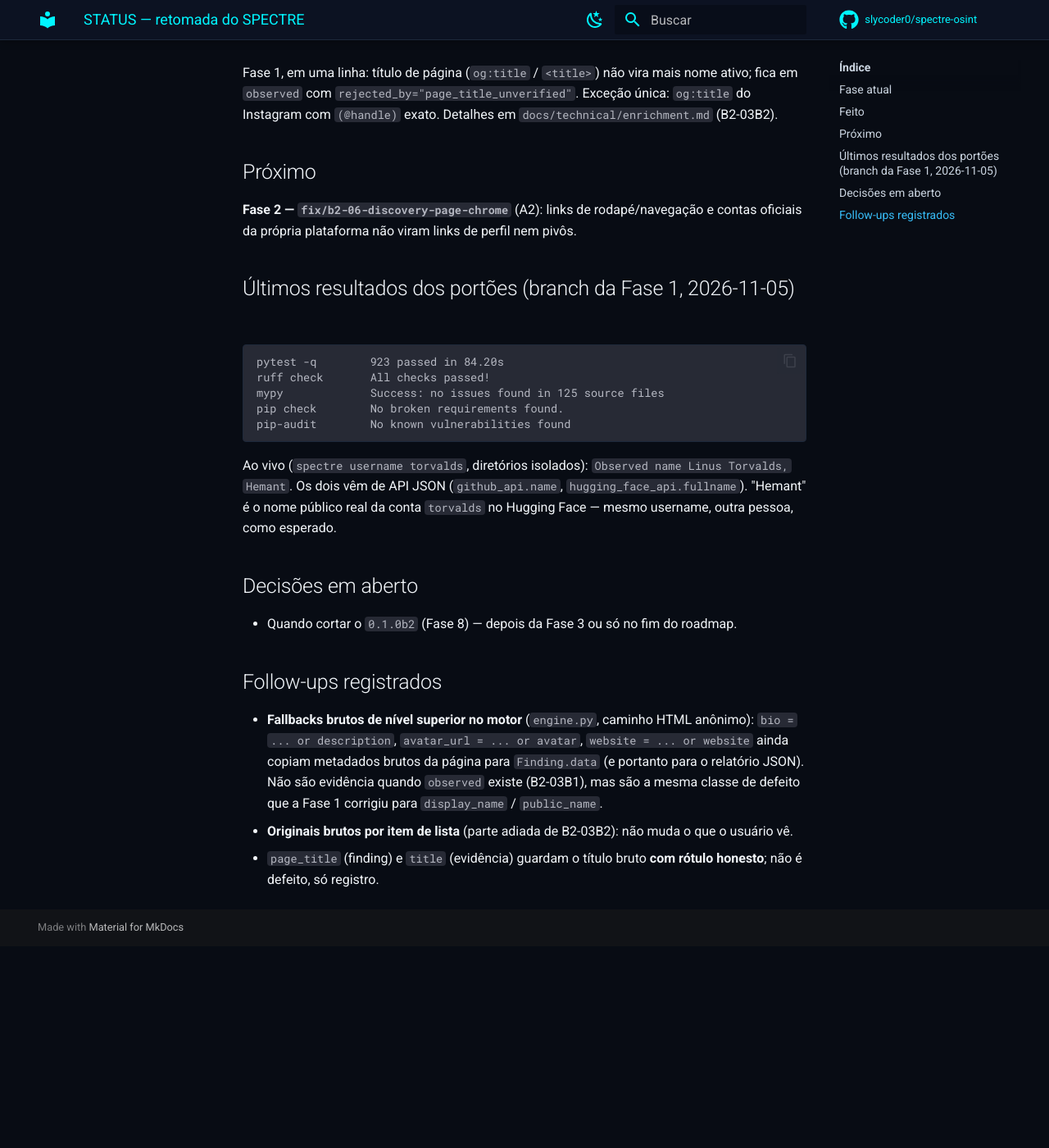
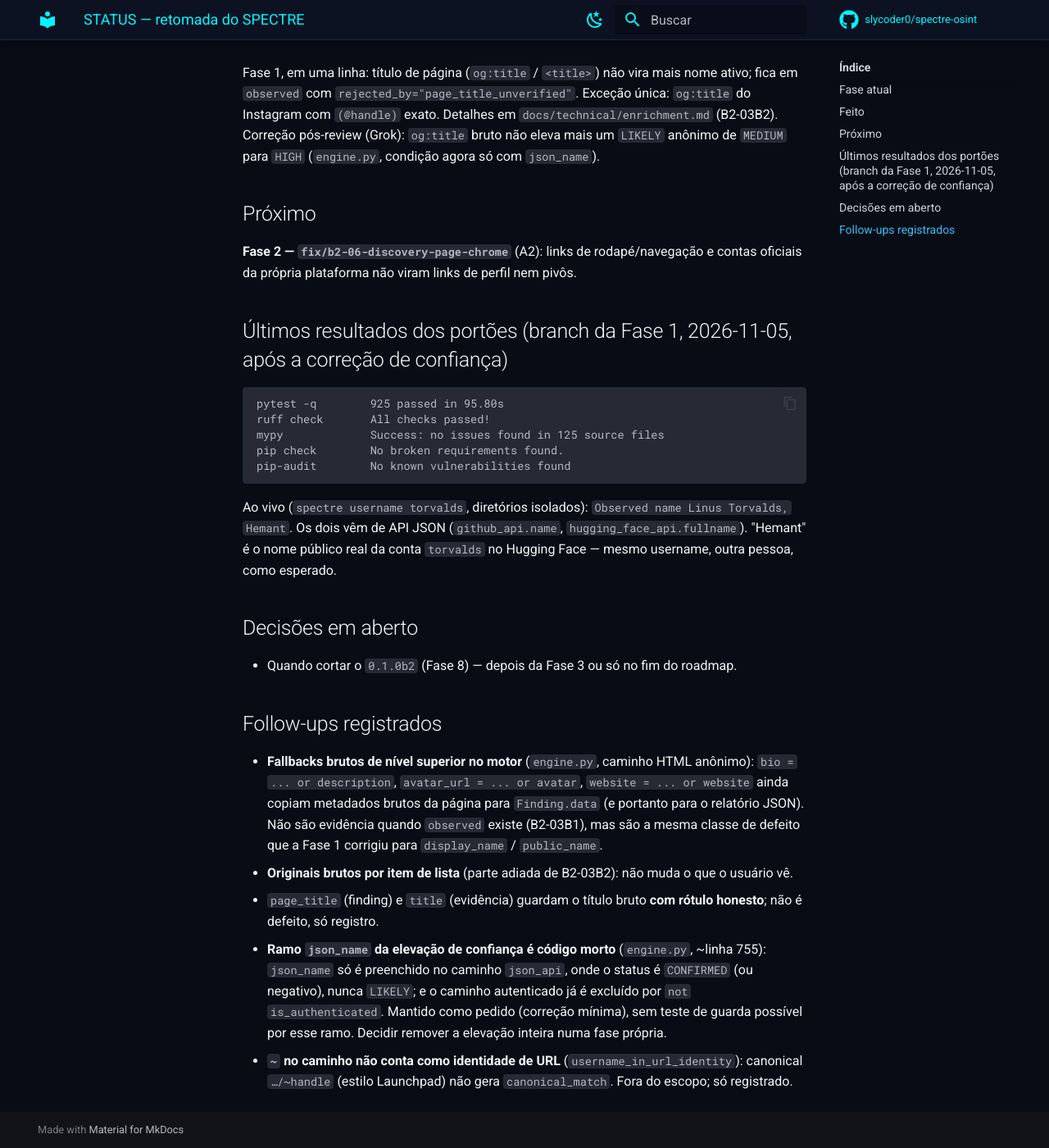
Before and after one commit to slycoder0/spectre-osint, an MkDocs documentation site: the page built from docs/audit/STATUS.md, in a window 1280 px wide and 1400 px high, scrolled down 715 px. Shown: the whole window at 82% size. Built offline with MkDocs 1.6.1 and Material for MkDocs 9.7.7, drawn with Linux system fonts in a browser that asks for light colours; comment, search, counter and statistics services are not loaded; before the commit the page ends 1869 px from its top, so only the background shows below that; some of the changed text lies outside the part shown.

Commit message:
fix(engine): stop raw og:title from raising anonymous LIKELY confidence
A LIKELY anonymous profile was raised from MEDIUM to HIGH when the handle
appeared in `json_name or public_name`. `public_name` is the raw og:title,
which B2-03B2 now rejects as a name, but it still inflated the confidence
carried into the finding, evidence and entity. The raise now depends on
`json_name` (an API field) only.

Regression test covers finding, evidence and entity confidence; a guard test
keeps a classifier-decided HIGH intact.

Co-Authored-By: Claude Sonnet 5.5 <noreply@anthropic.com>

````diff
--- a/docs/audit/STATUS.md
+++ b/docs/audit/STATUS.md
@@ -3,7 +3,7 @@
 Arquivo vivo. **Atualize em todo PR de fase.** É o ponto de partida depois de um `/clear`.
 Roadmap e achados: [`2026-11-05-auditoria.md`](2026-11-05-auditoria.md) (seção 5).
 
-_Última atualização: 2026-11-05 — PR da Fase 1._
+_Última atualização: 2026-11-05 — PR da Fase 1 (correção pós-review do #16)._
 
 ## Fase atual
 
@@ -21,16 +21,18 @@ revisão. Não mergeado.
 Fase 1, em uma linha: título de página (`og:title` / `<title>`) não vira mais nome ativo;
 fica em `observed` com `rejected_by="page_title_unverified"`. Exceção única: `og:title` do
 Instagram com `(@handle)` exato. Detalhes em `docs/technical/enrichment.md` (B2-03B2).
+Correção pós-review (Grok): `og:title` bruto não eleva mais um `LIKELY` anônimo de `MEDIUM` para
+`HIGH` (`engine.py`, condição agora só com `json_name`).
 
 ## Próximo
 
 **Fase 2 — `fix/b2-06-discovery-page-chrome`** (A2): links de rodapé/navegação e contas
 oficiais da própria plataforma não viram links de perfil nem pivôs.
 
-## Últimos resultados dos portões (branch da Fase 1, 2026-11-05)
+## Últimos resultados dos portões (branch da Fase 1, 2026-11-05, após a correção de confiança)
 
 ```text
-pytest -q        923 passed in 84.20s
+pytest -q        925 passed in 95.80s
 ruff check       All checks passed!
 mypy             Success: no issues found in 125 source files
 pip check        No broken requirements found.
@@ -55,3 +57,10 @@ público real da conta `torvalds` no Hugging Face — mesmo username, outra pess
 - **Originais brutos por item de lista** (parte adiada de B2-03B2): não muda o que o usuário vê.
 - `page_title` (finding) e `title` (evidência) guardam o título bruto **com rótulo honesto**;
   não é defeito, só registro.
+- **Ramo `json_name` da elevação de confiança é código morto** (`engine.py`, ~linha 755):
+  `json_name` só é preenchido no caminho `json_api`, onde o status é `CONFIRMED` (ou negativo),
+  nunca `LIKELY`; e o caminho autenticado já é excluído por `not is_authenticated`. Mantido como
+  pedido (correção mínima), sem teste de guarda possível por esse ramo. Decidir remover a
+  elevação inteira numa fase própria.
+- **`~` no caminho não conta como identidade de URL** (`username_in_url_identity`): canonical
+  `…/~handle` (estilo Launchpad) não gera `canonical_match`. Fora do escopo; só registrado.
````
Also changed, not shown: CHANGELOG.md (+3 -0 lines), 2 other files.
